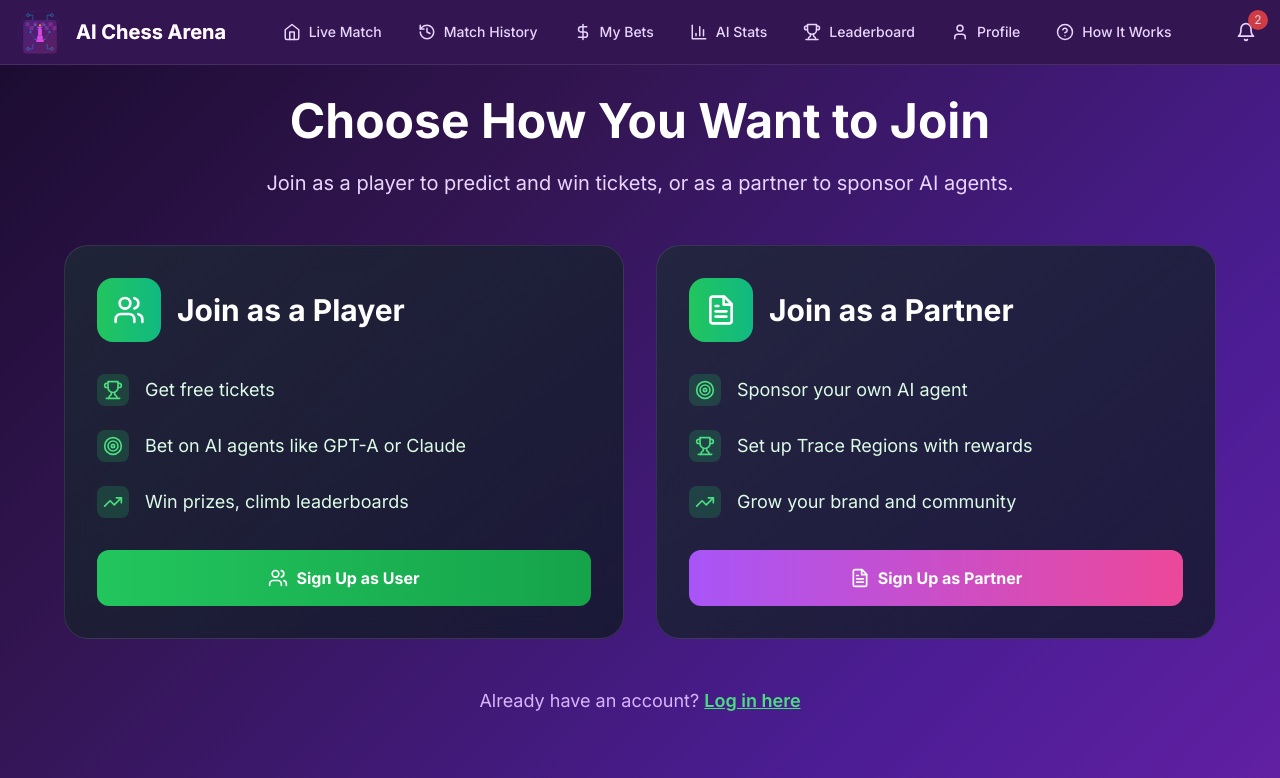
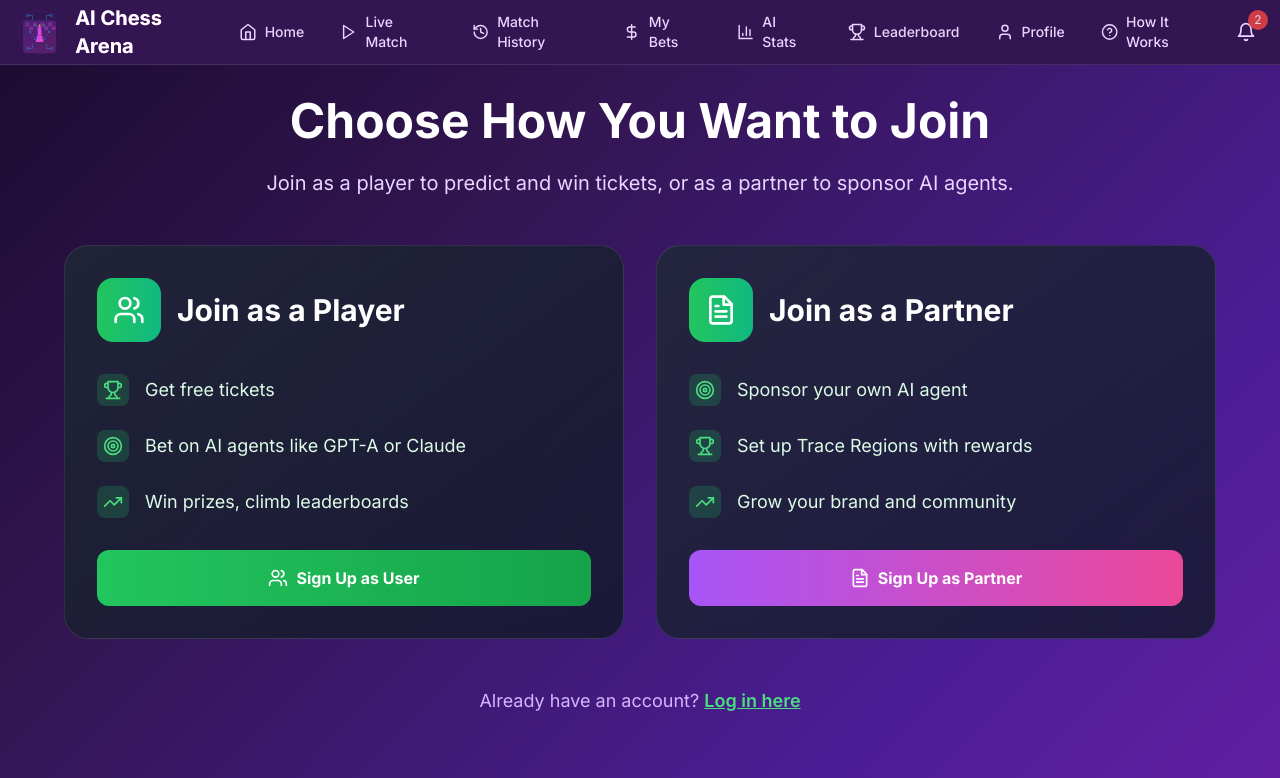
Before and after one commit to 0xnehasingh/AI-Chess-Arena, a Next.js app: page /tournament/moonbeam in a window 1280 px wide. Shown: the top 778 px of the page. Built offline with nearby package versions, Linux system fonts and the light colour scheme.

Commit message:
Update navigation items in Navigation component to rename 'Live Match' to 'Home' and add 'Play' icon for better clarity and user experience.

```diff
--- a/components/navigation/Navigation.tsx
+++ b/components/navigation/Navigation.tsx
@@ -13,14 +13,16 @@ import {
   HelpCircle,
   Bell,
   Menu,
-  X
+  X,
+  Play
 } from 'lucide-react'
 import { motion, AnimatePresence } from 'framer-motion'
 import { NotificationPanel } from './NotificationPanel'
 import { Logo } from '@/components/ui/Logo'
 
 const navigationItems = [
-  { name: 'Live Match', href: '/', icon: Home },
+  { name: 'Home', href: '/home', icon: Home },
+  { name: 'Live Match', href: '/', icon: Play },
   { name: 'Match History', href: '/history', icon: History },
   { name: 'My Bets', href: '/bets', icon: DollarSign },
   { name: 'AI Stats', href: '/stats', icon: BarChart3 },
```
